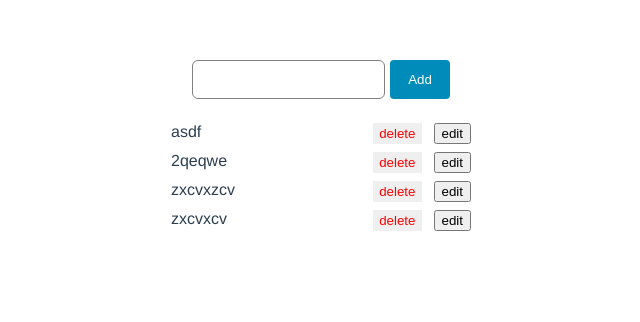
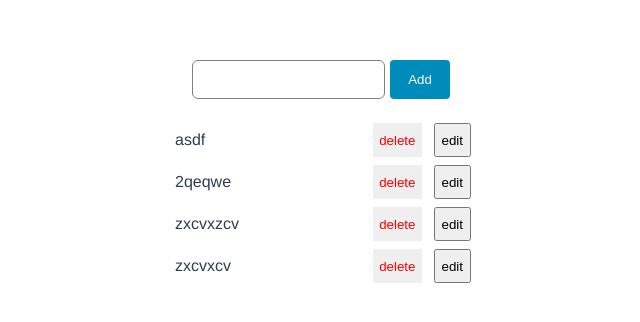
Before and after one commit to alhacen/vue_todolist, a Vue app: page / in a window 1280 px wide. Shown: the top 322 px of the page, without its empty margins (319-959 px from the left). Built offline with nearby package versions, Linux system fonts and the light colour scheme.

Commit message:
fix: using contenteditable for inilne editing

```diff
--- a/src/components/todo/index.vue
+++ b/src/components/todo/index.vue
@@ -16,16 +16,9 @@ export default {
   },
   methods: {
     addToList(data){
-      if(this.isEditing){
-        this.allTodos[this.editingIndex] = data
-        this.allTodos = [...this.allTodos]
-        this.isEditing = false
-        this.defaultText = ''
-        this.editingIndex = -1
-        console.log(this.allTodos)
-      }else{
+        if(!data || this.allTodos.includes(data))
+          return
         this.allTodos.push(data)
-      }
     },
 
     handleModify(index){
--- a/src/components/todo/input.vue
+++ b/src/components/todo/input.vue
@@ -17,16 +17,9 @@ export default {
         required: true,
         type: Function,
     },
-    isEditing:{
-        type: Boolean,
-        default: false
-    }
   },
-  watch:{
-      defaultText(){
-          this.todoText = this.defaultText
-      }
-  },
+
+
   created (){
       this.todoText = this.defaultText
   },
--- a/src/components/todo/list.vue
+++ b/src/components/todo/list.vue
@@ -1,7 +1,7 @@
 <template>
     <div style="display:flex;justify-content:center;flex-direction:column; align-items:center;padding: 24px; gap:8px">
         <div style="display:flex; justify-content:space-between; width:300px" v-for="(todo,index) in allTodos" :key="todo">
-            <div style="">
+            <div :contenteditable="editingIndex===index" v-model="temp"  :style="{padding:'8px 4px 8px 4px', border:editingIndex===index?'1px solid black':'', width:'100%', textAlign:'left'}" >
                 {{todo}}
             </div>
             <div style="display:flex; gap:12px">
@@ -9,7 +9,7 @@
                     delete
                 </button>
                 <button @click="handleModify(index)">
-                    edit
+                    {{editingIndex===index?'Save':'edit'}}
                 </button>
             </div>
         </div>
@@ -23,14 +23,26 @@ export default {
             required: true,
             type: Array,
         },
-        handleModify:{
-            required: true,
-            type: Function
+    },
+    data:()=>{
+        return{
+            editingIndex: -1,
+            temp: ''
         }
     },
     methods: {
         deleteTodo(index){
             this.allTodos.splice(index, 1)
+        },
+        handleModify(index){
+            if(this.editingIndex!==-1){
+                this.allTodos[index] = this.temp
+                this.temp=''
+                this.editingIndex = -1
+            }else{
+                this.editingIndex=index
+                this.temp = this.allTodos[index]
+            }
         }
     }
 }
```
